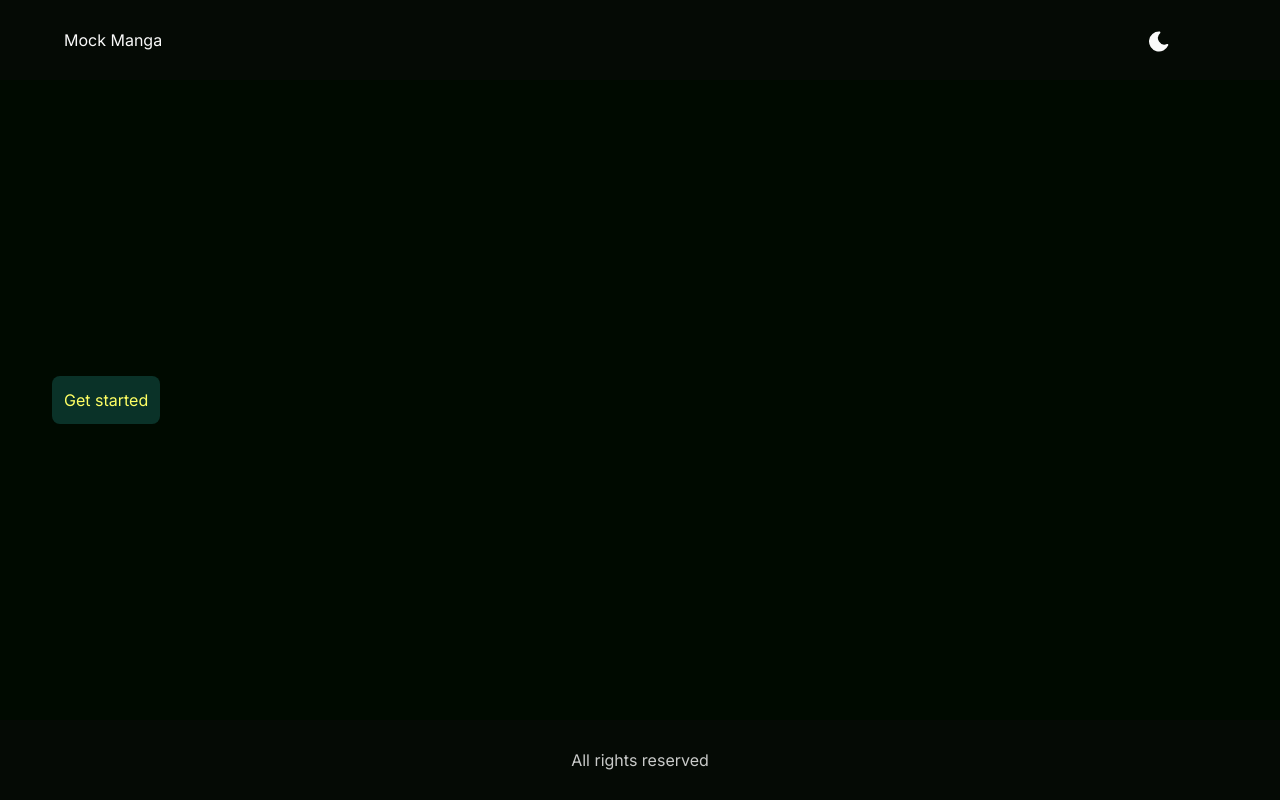
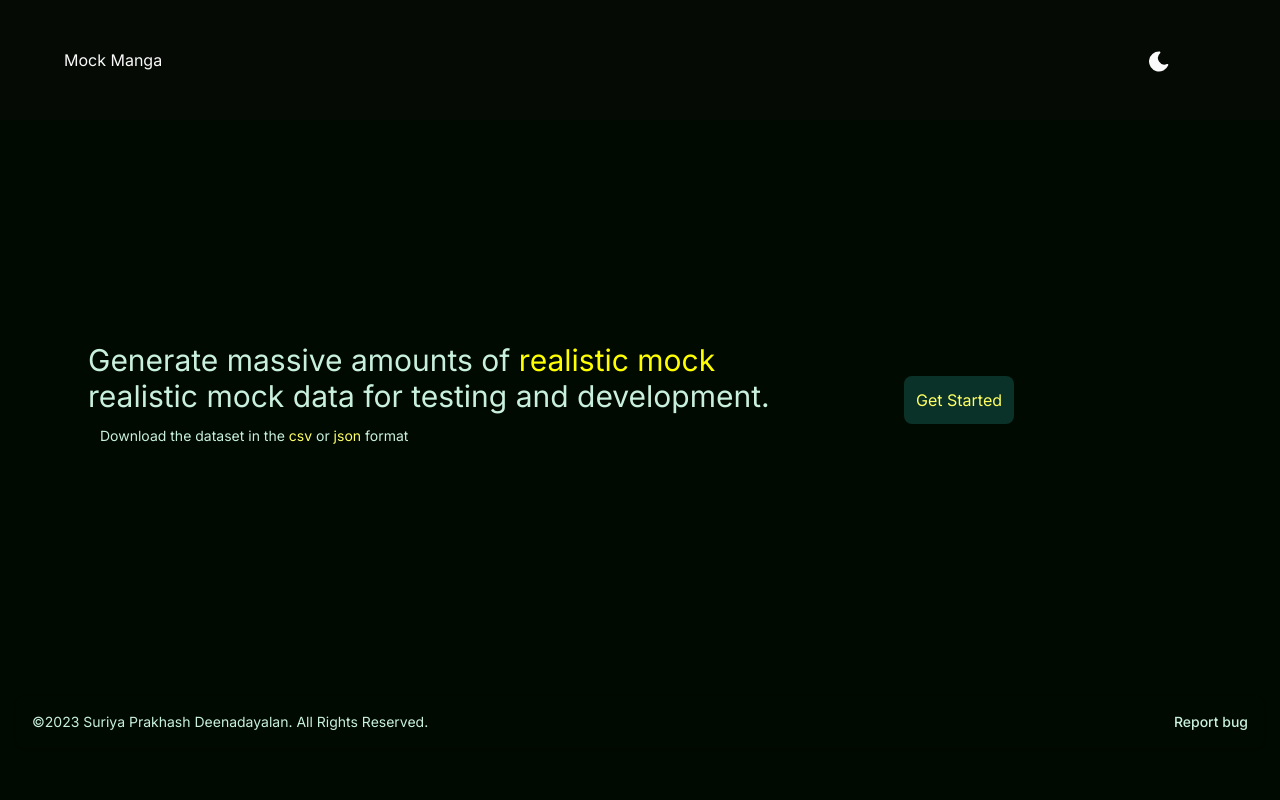
Before and after one commit to suriyaprakhash/mockmanga, a Next.js app: page / in a window 1280 px wide. Built offline with nearby package versions, Linux system fonts and the light colour scheme.

Commit message:
aligned and added the firtst page hero section

```diff
--- a/src/app/components/container.tsx
+++ b/src/app/components/container.tsx
@@ -29,7 +29,7 @@ export const Container = () => {
 
     return (
         <main className={theme}>
-            <section className="bg-primary-bg text-primary-text lex flex-col items-center justify-between">
+            <section className="bg-primary-bg text-primary-text items-center justify-between">
                 <Navbar ></Navbar>
                 <Hero></Hero>
                 <Footer></Footer>
--- a/src/app/components/footer.tsx
+++ b/src/app/components/footer.tsx
@@ -1,11 +1,29 @@
-import React, { useContext } from 'react'
-import { ThemeContext } from './context/themeContextProvider'
-
 function Footer() {
 
     return (
-        <section className="bg-secondary-bg text-secondary-text/80 sm:h-[10vh] grid grid-cols-6 items-center text-center">
-            <div className="col-span-6">All rights reserved</div>
+        <section className="flex flex-col h-[150px] sm:h-[15vh] ">
+            <footer className="bg-white rounded-lg shadow m-4 dark:bg-white-800">
+                <div className="w-full mx-auto max-w-screen-xl p-4 md:flex md:items-center md:justify-between">
+                    <span className="text-sm text-gray-500 sm:text-center dark:text-gray-400">©2023  <a href="https://suriyaprakhash.com/" target="_blank" className="hover:underline">
+                        Suriya Prakhash Deenadayalan</a>. All Rights Reserved.
+                    </span>
+                    <ul className="flex flex-wrap items-center mt-3 text-sm font-medium text-gray-500 dark:text-gray-400 sm:mt-0">
+                        {/* <li>
+                            <a href="https://docs.spring.io/spring-boot/docs/current/reference/html/actuator.html" target="_blank" className="hover:underline hover:text-orange-400 me-4 md:me-6">What&rsquo;s Actuator</a>
+                        </li>
+                        <li>
+                            <a href="https://youtu.be/htgA_U8k7zU" target="_blank" className="hover:underline hover:text-orange-400 me-4 md:me-6">How it works</a>
+                        </li> */}
+                        {/* <li>
+              <a href="https://www.linkedin.com/in/suriya-prakhash-deenadayalan/"  target="_blank" className="hover:underline hover:text-orange-400 me-4 md:me-6">Developer</a>
+            </li> */}
+                        <li>
+                            <a href="https://www.suriyaprakhash.com/#contact" target="_blank" className="hover:underline hover:text-orange-400">Report bug</a>
+                        </li>
+
+                    </ul>
+                </div>
+            </footer>
         </section>
     )
 }
--- a/src/app/components/hero.tsx
+++ b/src/app/components/hero.tsx
@@ -2,9 +2,10 @@ import React, { useEffect, useState } from 'react'
 import Dropdown, { DropdownItem } from './shared/dropdown'
 import Input from './shared/input';
 import { Parameters } from './faker/Parameters';
-import {  FakerCategory, availableFakerCategories } from './faker/FakerCategory';
+import { FakerCategory, availableFakerCategories } from './faker/FakerCategory';
 import { Generator } from './faker/Generator';
 import Test from './test/test';
+import Link from 'next/link';
 
 export interface SelectedCategory {
   name: string;
@@ -94,7 +95,28 @@ function Hero() {
 
 
   return (
-    <section className="grid grid-cols-3 items-center sm:h-[80vh] overflow-auto">
+    <section>
+
+      {selectedCategories.length == 0 &&
+        <section className="grid grid-cols-3 items-center sm:h-[70vh] overflow-auto p-10">
+          <div className="col-span-3 sm:col-span-2 p-3 text-3xl pl-12">
+            Generate massive amounts of <span className="text-button-danger-bg-hover">realistic mock </span>realistic mock data for testing and development.
+            <div className="col-span-3 p-3 text-left text-sm">
+              Download the dataset in the <span className="text-button-text">csv</span> or <span className="text-button-text">json </span> format
+              {/* Built on top of <Link className="text-button-text" href={'https://fakerjs.dev/'} target='_blank'>faker.js</Link> */}
+            </div>
+          </div>
+          <div className="col-span-3 sm:col-span-1 p-16">
+            <button className="p-3 border-1 bg-button-bg text-button-text rounded-lg hover:bg-button-bg-hover" onClick={() => addCategory()}>
+              Get Started
+            </button>
+          </div>
+
+        </section>
+      }
+
+      {selectedCategories.length > 0 &&
+        <div className="grid grid-cols-3 items-center sm:min-h-[70vh]">
           <section className="col-span-3 p-5 sm:col-span-2">
             <div className="p-5">
               {selectedCategories.map((selectedCategory: SelectedCategory, index: number) =>
@@ -115,9 +137,9 @@ function Hero() {
                 </div>
               )}
               <div className="p-3">
-            {selectedCategoriesValid &&
+                {selectedCategoriesValid && selectedCategories.length > 0 &&
                   <button className="p-3 col-span-2 border-1 bg-button-bg text-button-text rounded-lg hover:bg-button-bg-hover" onClick={() => addCategory()}>
-                {selectedCategories.length > 0 ? 'Add' : 'Get started'}
+                    Add
                   </button>
                 }
 
@@ -141,6 +163,8 @@ function Hero() {
               </div>
             }
           </section>
+        </div>
+      }
 
     </section>
   )
--- a/src/app/components/navbar.tsx
+++ b/src/app/components/navbar.tsx
@@ -11,7 +11,7 @@ function Navbar() {
     };
 
     return (
-        <nav className="bg-secondary-bg text-secondary-text sm:h-[10vh] grid grid-cols-6 items-center">
+        <nav className="bg-secondary-bg text-secondary-text h-[100px] sm:h-[15vh] grid grid-cols-6 items-center">
             <div className="col-span-5 pl-16">Mock Manga</div>
             <div className="col-span-1 sm:pl-20">
                 <button onClick={toggleTheme}>
```
Lines whose indentation alone changed are shown as unchanged.
